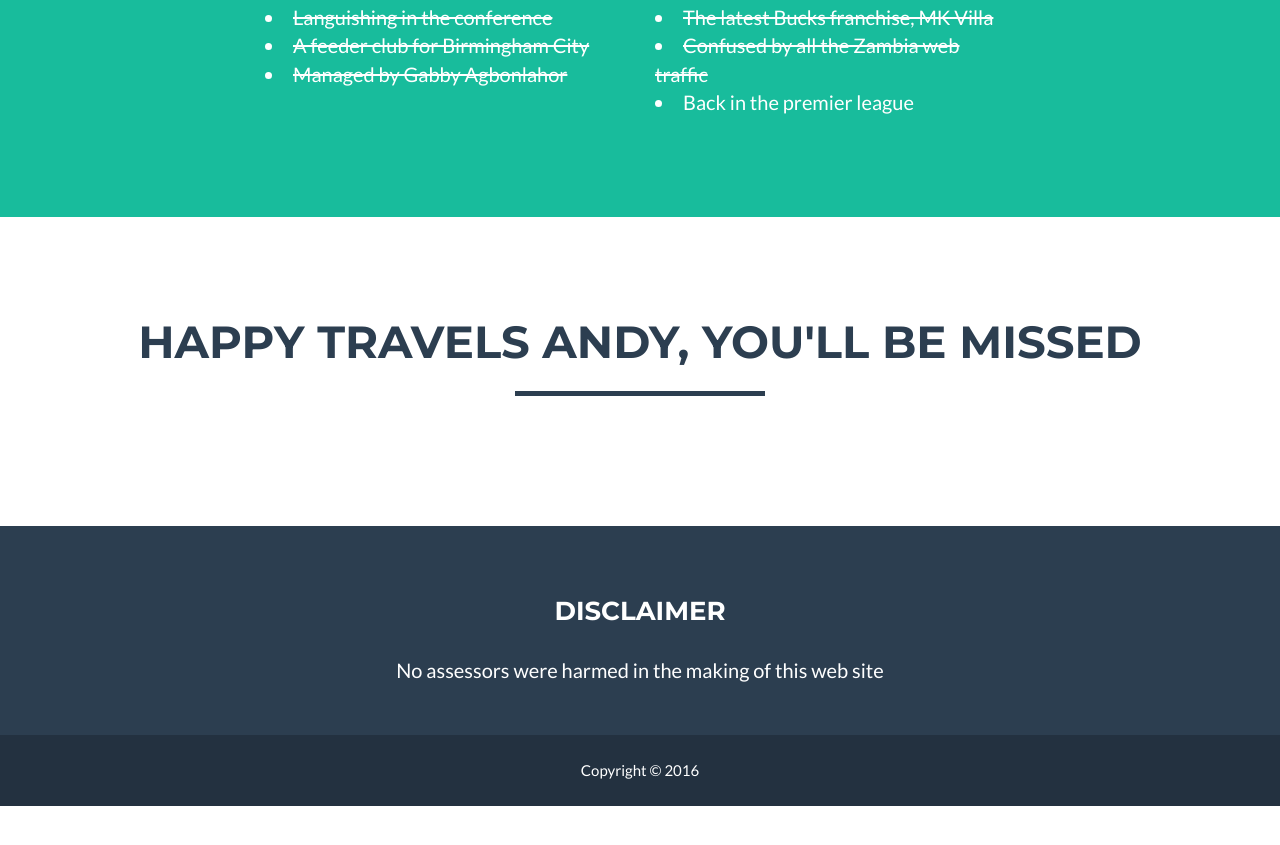
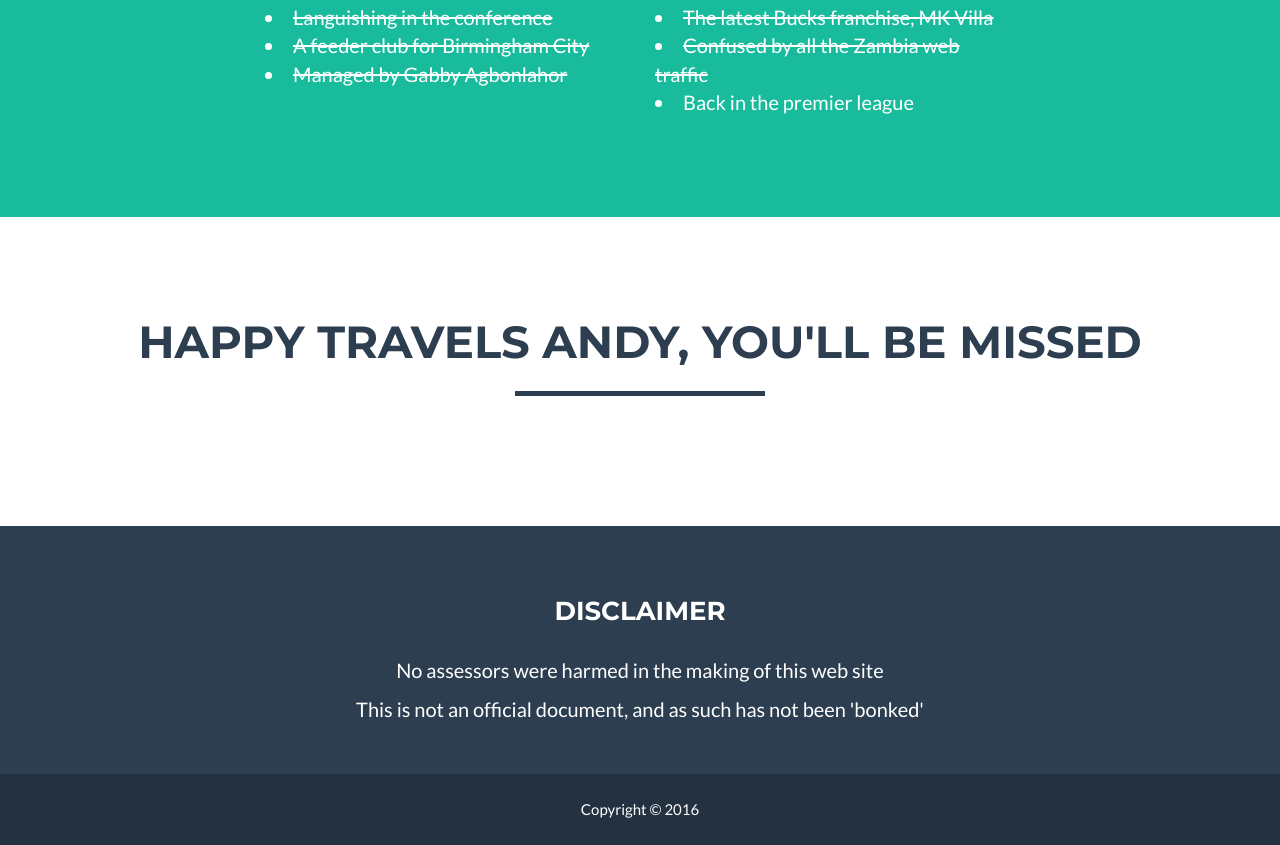
Before and after one commit to markbarlow/ihl, a plain HTML site: page index.html in a window 1280 px wide. Shown: the part 1700-2545 px from the top of the page. Before the commit the page ends 2506 px from the top, so only its background shows below. Drawn offline with nearby package versions, Linux system fonts and the light colour scheme.

Commit message:
terminology
disclaimer

```diff
--- a/index.html
+++ b/index.html
@@ -186,6 +186,7 @@
                     <div class="footer-col">
                         <h3>Disclaimer</h3>
                         <p>No assessors were harmed in the making of this web site</p>
+                        <p>This is not an official document, and as such has not been 'bonked'</p>
                     </div>
                 </div>
             </div>
```
